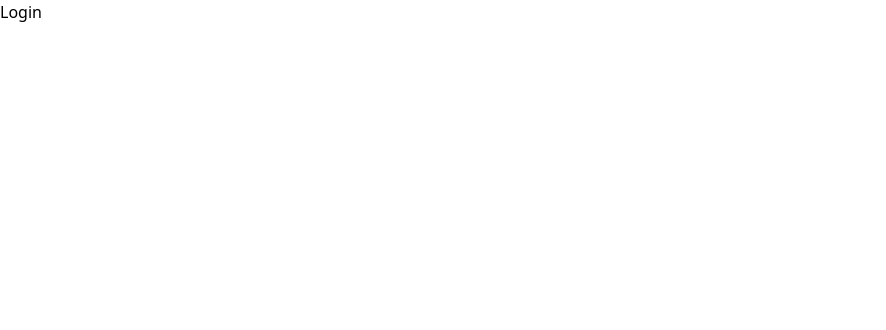
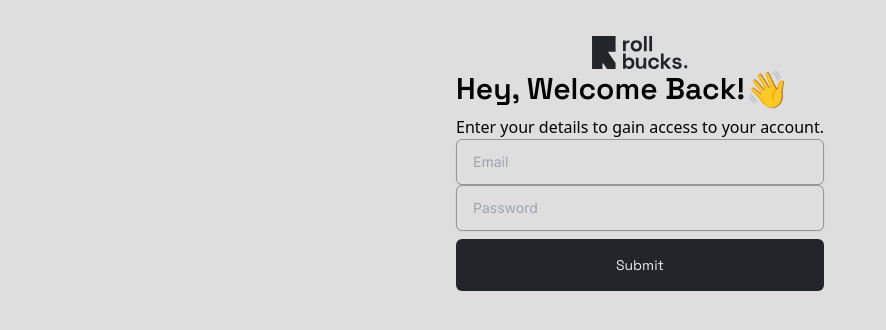
Before and after one commit to RollBucks/AfriHacks2023-rollbucks_frontend, a React (Vite) app: page /login in a window 1280 px wide. Shown: the top 330 px of the page, without its empty margins (0-886 px from the left). Built offline with nearby package versions, Linux system fonts and the light colour scheme.

Commit message:
feat(login): Started work on the Login page.

```diff
--- a/src/pages/login.jsx
+++ b/src/pages/login.jsx
@@ -1,7 +1,63 @@
+import logo from '../assets/icons/logo.svg';
+
 export const Login = () => {
     return (
-        <div>
-            <h1>Login</h1>
+        // <div className="h-screen flex items-center justify-center">
+        // <h1 className="">Login</h1>
+        // </div>
+
+        <div className="h-screen flex flex-col items-center bg-white-500">
+            <div className="flex flex-col justify-center p-9 w-md">
+                <form method="POST" className="flex flex-col w-sm">
+
+                    <img src={logo} alt="Rollbucks Logo" className="w-24 self-center" />
+
+                    <Separator y={10} />
+
+                    {/* Form Header */}
+                    <div>
+                        <div className="flex items-center">
+                            <h2 className="text-3xl font-display font-semibold">Hey, Welcome Back! </h2>
+                            <span className="text-4xl">👋</span>
+                        </div>
+                        <Separator y={1.5} />
+                        <p>Enter your details to gain access to your account.</p>
+                    </div>
+
+                    <Separator y={8} />
+
+                    <input
+                        type="text"
+                        placeholder="Email"
+                        className="px-4 py-3 rounded-md text-sm font-body bg-white-500 shadow-sm border border-white-600"
+                        onChange={(event) => setEmail(event.target.value)}
+                    />
+                    <Separator y={3} />
+                    <input
+                        type="password"
+                        placeholder="Password"
+                        className="px-4 py-3  rounded-md bg-slate-100 text-sm font-body bg-white-500 shadow-sm border border-white-600"
+                        onChange={(event) => setPassword(event.target.value)}
+                    />
+                    {/* <div className="my-1.5"></div> */}
+                    <Separator y={5} />
+                    <input
+                        onClick={() => { }}
+                        type="submit"
+                        value="Submit"
+                        className="mt-2 p-4 rounded-md font-display text-sm text-white-400 bg-black-400"
+                    />
+                </form>
+            </div>
         </div>
     )
 }
+
+function Separator(props) {
+    let x = props.x ? props.x : 0;
+    let y = props.y ? props.y : 0;
+
+    return (
+        <div className={`m-0 mx-${x} my-${y}`}></div>
+    )
+}
```
